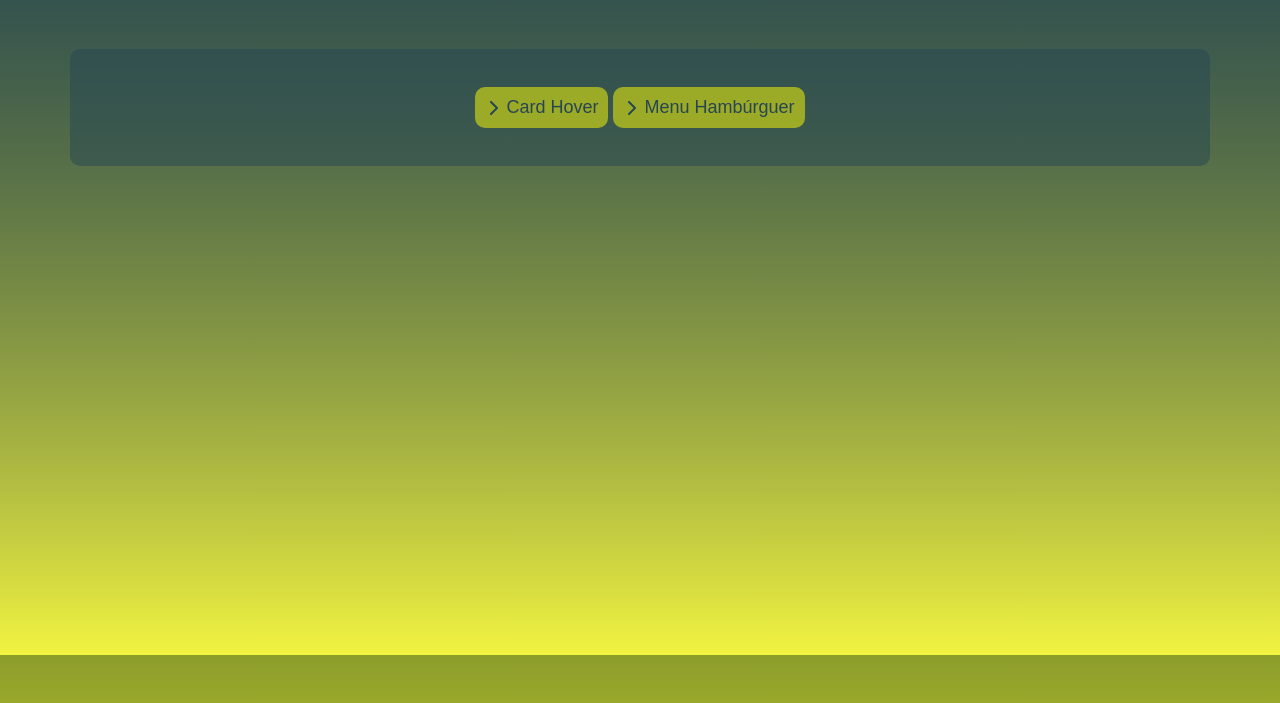
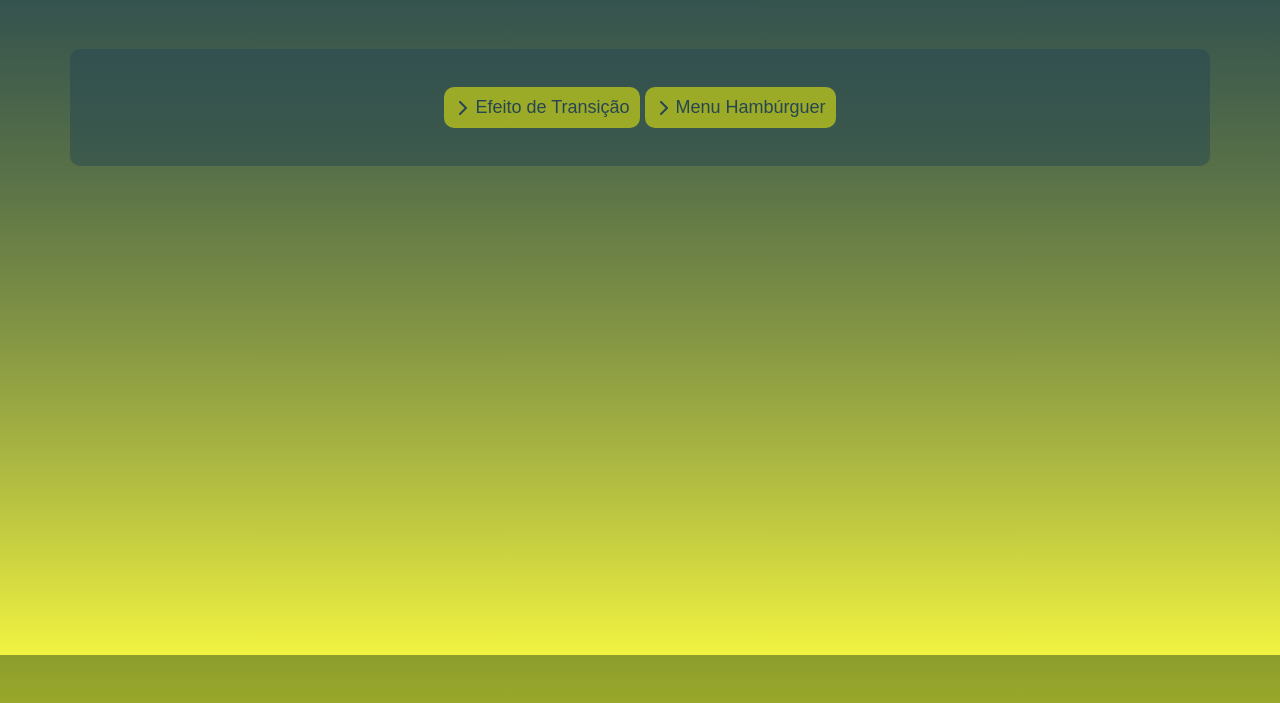
Before and after one commit to correa0inaiara/portfolio, a plain HTML site: page website-02/index.html in a window 1280 px wide. Shown: the part 145-848 px from the top of the page. Drawn offline with Linux system fonts and the light colour scheme.

Commit message:
Atualização do README e ajuste do nome da página

```diff
--- a/website-02/index.html
+++ b/website-02/index.html
@@ -23,7 +23,7 @@
 							<!--! Font Awesome Pro 6.1.1 by @fontawesome - https://fontawesome.com License - https://fontawesome.com/license (Commercial License) Copyright 2022 Fonticons, Inc. -->
 							<path d="M96 480c-8.188 0-16.38-3.125-22.62-9.375c-12.5-12.5-12.5-32.75 0-45.25L242.8 256L73.38 86.63c-12.5-12.5-12.5-32.75 0-45.25s32.75-12.5 45.25 0l192 192c12.5 12.5 12.5 32.75 0 45.25l-192 192C112.4 476.9 104.2 480 96 480z"/>
 						</svg>
-						Card Hover
+						Efeito de Transição
 					</a>
 				</li>
 				<li class="menu-item">
```
Also changed, not shown: website-02/README.md.
